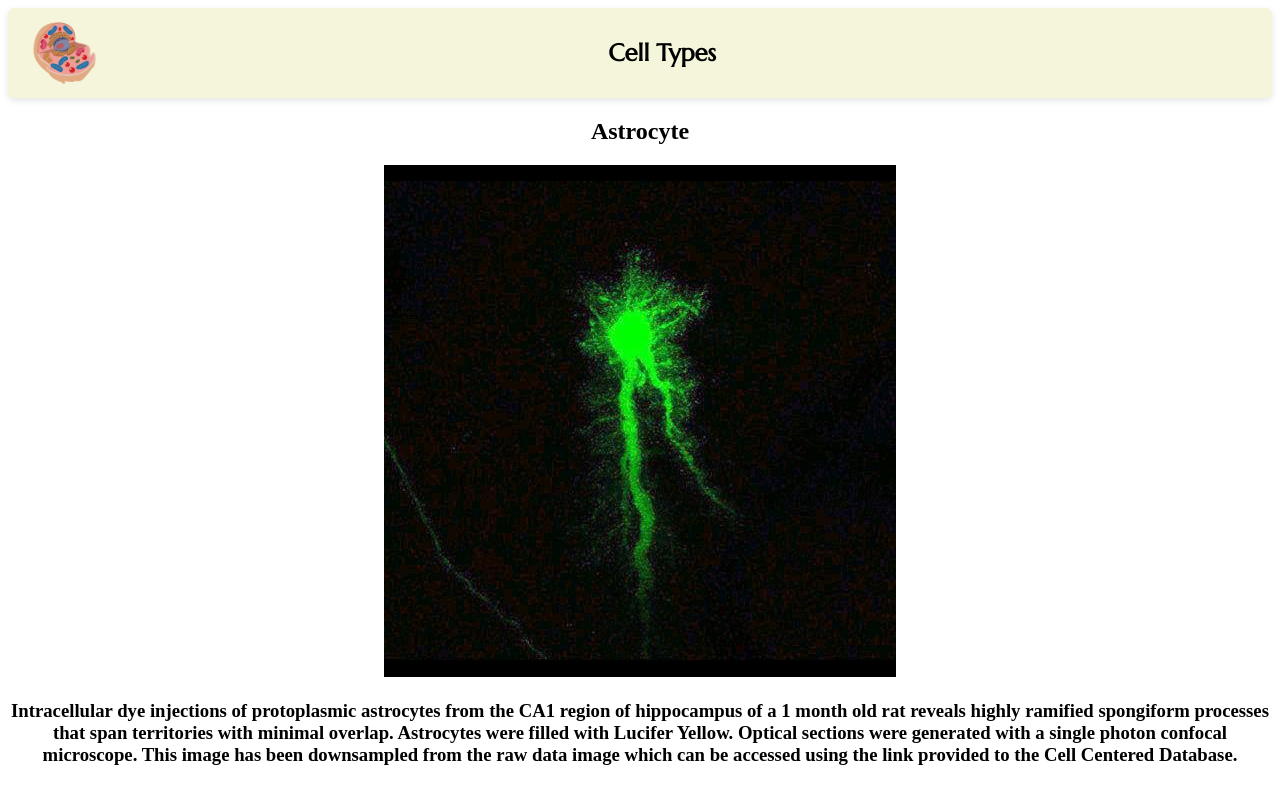
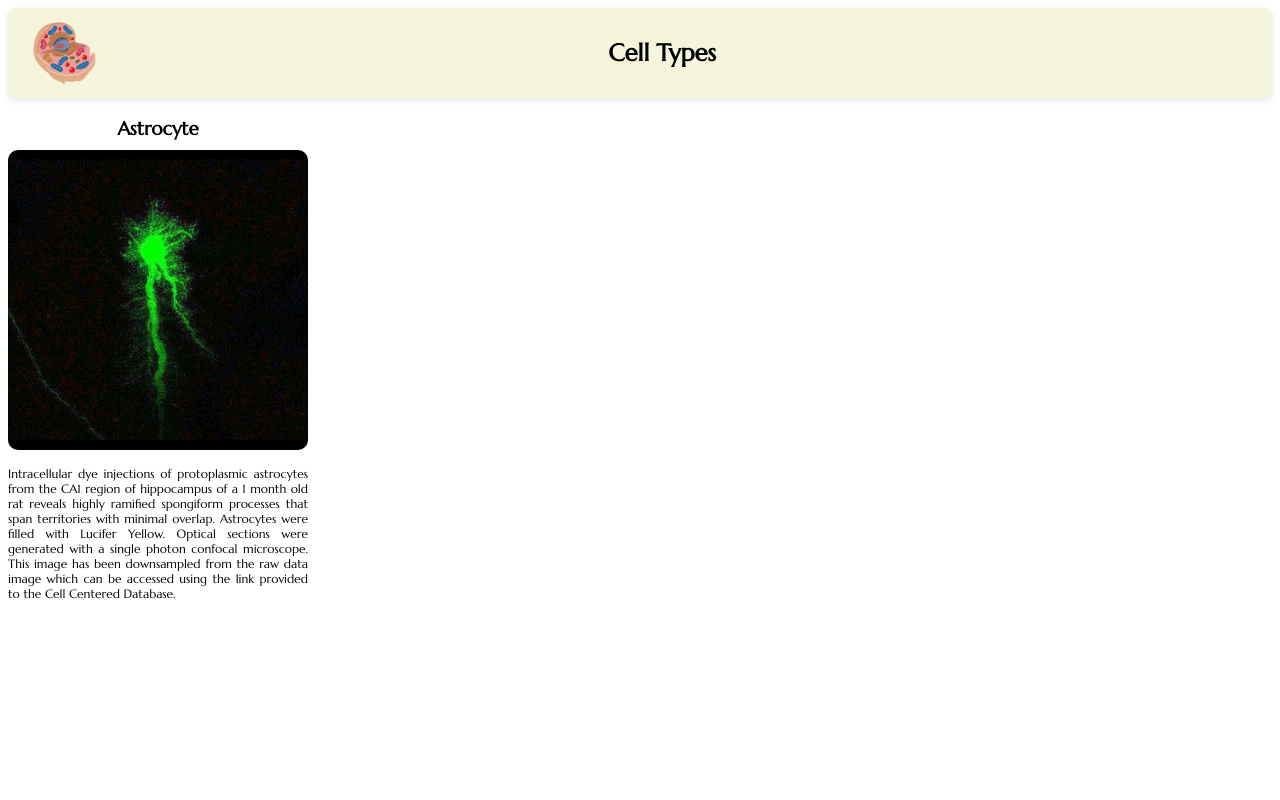
Before and after one commit to jsgith/ReactTraining, a React (Create React App) app in the folder cell_types/: page / in a window 1280 px wide. Built offline with nearby package versions, Linux system fonts and the light colour scheme.

Commit message:
worked on css to improve appearance

```diff
--- a/cell_types/src/components/Cell.js
+++ b/cell_types/src/components/Cell.js
@@ -3,9 +3,9 @@ import React from 'react'
 export default function Cell() {
      return (
         <div className='cell'>
-            <h2 className='cell--name'>Astrocyte</h2>
+            <h3 className='cell--name'>Astrocyte</h3>
             <img  src="../../images/astrocyte.jpg" className='cell--img'/>
-            <h3 className='description'>Intracellular dye injections of protoplasmic astrocytes from the CA1 region of hippocampus of a 1 month old rat reveals highly ramified spongiform processes that span territories with minimal overlap. Astrocytes were filled with Lucifer Yellow. Optical sections were generated with a single photon confocal microscope. This image has been downsampled from the raw data image which can be accessed using the link provided to the Cell Centered Database.</h3>
+            <p className='description'>Intracellular dye injections of protoplasmic astrocytes from the CA1 region of hippocampus of a 1 month old rat reveals highly ramified spongiform processes that span territories with minimal overlap. Astrocytes were filled with Lucifer Yellow. Optical sections were generated with a single photon confocal microscope. This image has been downsampled from the raw data image which can be accessed using the link provided to the Cell Centered Database.</p>
         </div>
      )
 }
--- a/cell_types/src/index.css
+++ b/cell_types/src/index.css
@@ -15,3 +15,23 @@
 .nav--title {
   margin-left: 40%; /* get back to this to center align properly */
 }
+
+.cell {
+  width: 300px;
+}
+
+.cell--name {
+  font-family: 'Marcellus', serif;
+  margin-bottom: 10px;
+}
+
+.cell--img {
+  width: 100%; /* so that the image does not go outside the bounderies of the cell */
+  border-radius: 10px;
+}
+
+.description {
+  font-size: 12px;
+  font-family: 'Marcellus', serif;
+  text-align: justify;
+}
```
